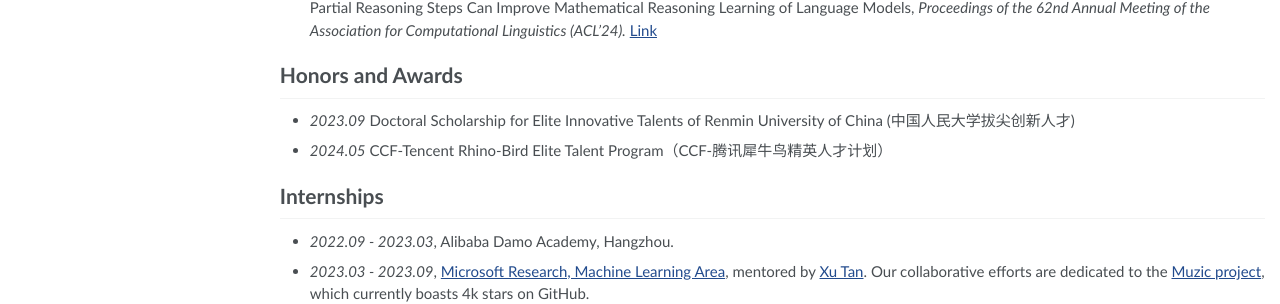
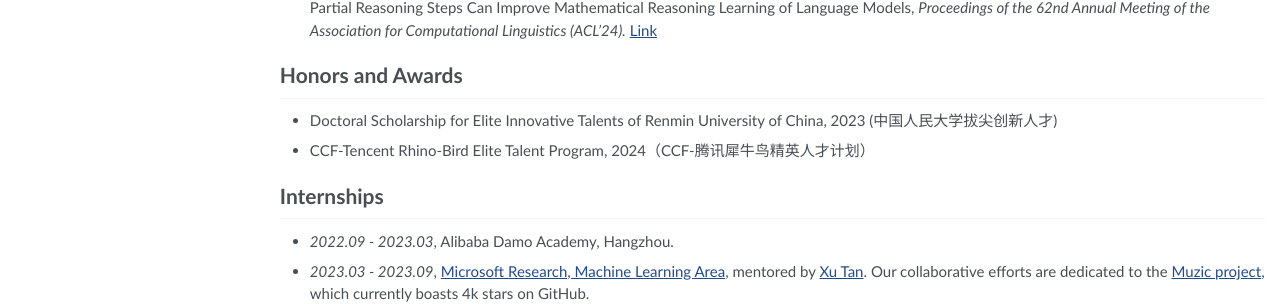
Before and after one commit to trestad/trestad.github.io, a Jekyll site: the page built from _pages/about.md, in a window 1280 px wide and 1302 px high. Shown: the part 922-1226 px from the top of the window. Built offline with Jekyll 4.4.1, drawn with Linux system fonts in a browser that asks for light colours.

Commit message:
Update about.md

```diff
--- a/_pages/about.md
+++ b/_pages/about.md
@@ -48,8 +48,8 @@ My research primarily focuses on NLP generation tasks. Starting in 2023, I shift
 
 
 # Honors and Awards
-- *2023.09* Doctoral Scholarship for Elite Innovative Talents of Renmin University of China (中国人民大学拔尖创新人才)
-- *2024.05* CCF-Tencent Rhino-Bird Elite Talent Program（CCF-腾讯犀牛鸟精英人才计划）
+- Doctoral Scholarship for Elite Innovative Talents of Renmin University of China, 2023 (中国人民大学拔尖创新人才)
+- CCF-Tencent Rhino-Bird Elite Talent Program, 2024（CCF-腾讯犀牛鸟精英人才计划）
 
 # Internships
 - *2022.09 - 2023.03*, Alibaba Damo Academy, Hangzhou.
```
